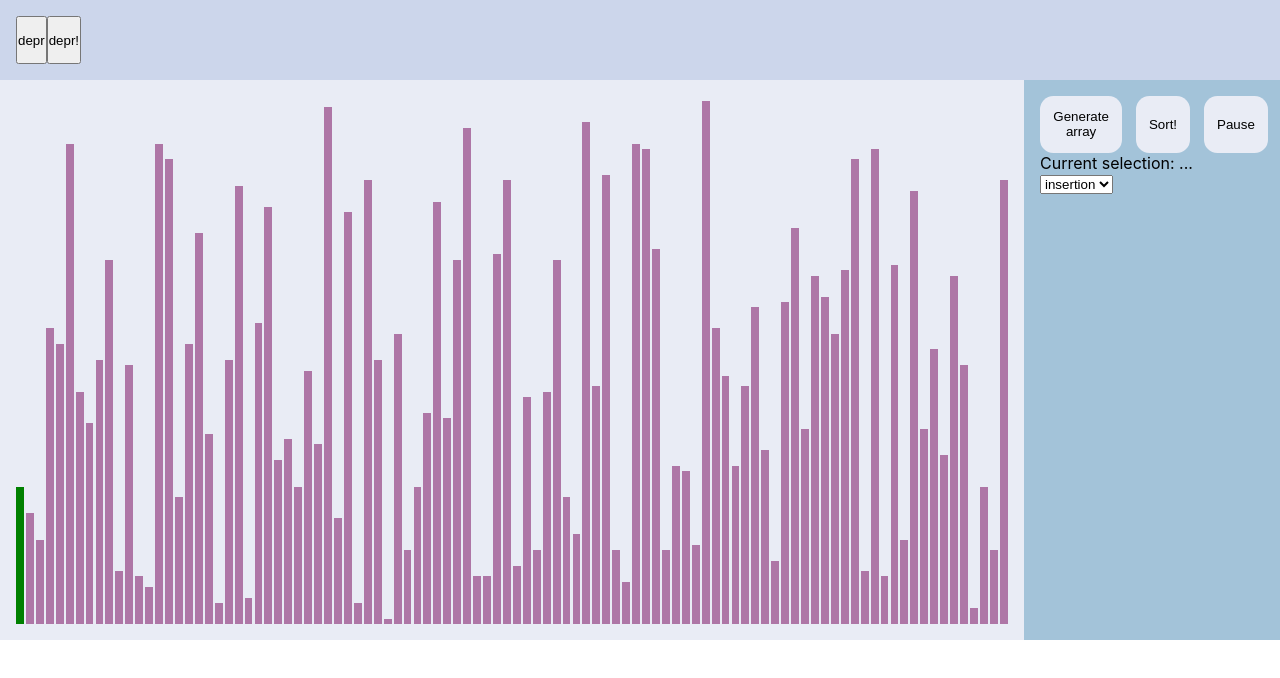
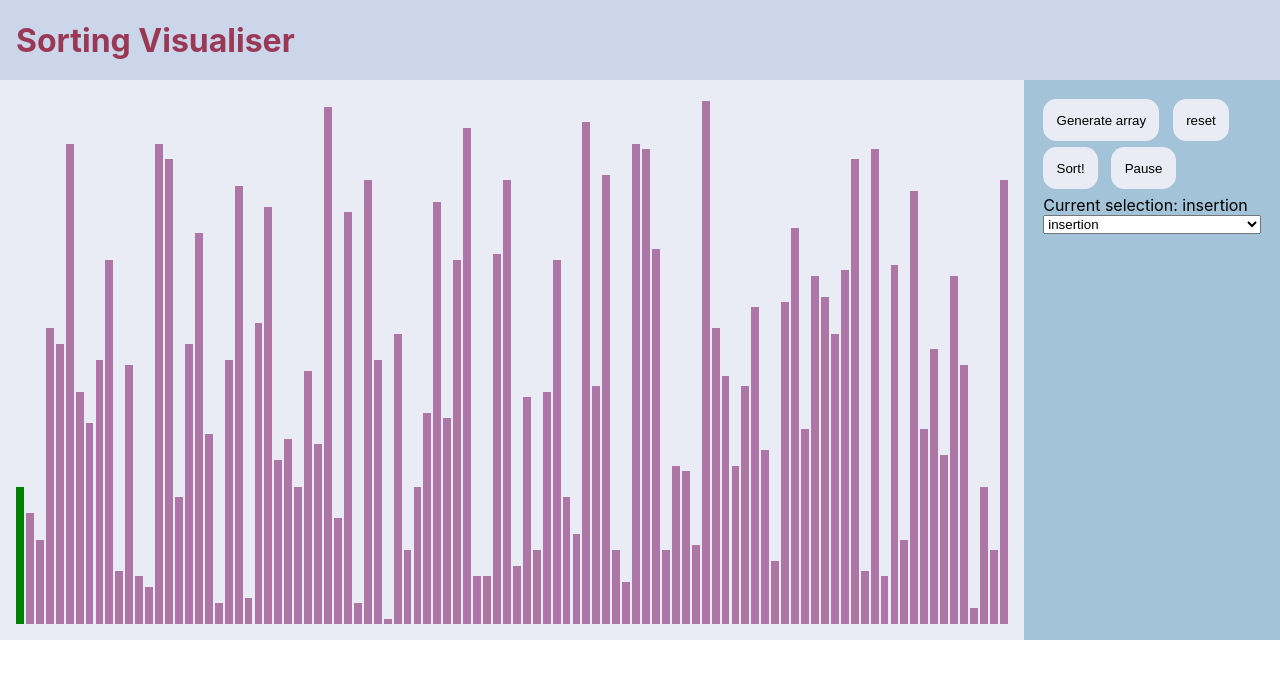
Before and after one commit to johanvandongen/visualiser, a React (Create React App) app: page / in a window 1280 px wide. Shown: the top 678 px of the page. Built offline with nearby package versions, Linux system fonts and the light colour scheme.

Commit message:
add reset function
added reset function and parameterized the generate array function. Also removed some commented code.

```diff
--- a/src/App.js
+++ b/src/App.js
@@ -19,13 +19,14 @@ function App() {
   const [alogrithm, setAlgorithm] = useState(ALG.INSERTION)
   const timerIdRef = useRef();
 
-  const generateArray = () => {
+  // Generate a new array
+  const generateArray = (arraySize) => {
 
     setArray((prev) => {
       clearInterval(prev.timer);
 
       let newArray = []
-      for (let i =0; i<100; i++) {
+      for (let i =0; i<arraySize; i++) {
         let randValue = randomValue(1,100);
         newArray.push( {id:uuidv4(), val: randValue} );
       }
@@ -33,6 +34,14 @@ function App() {
       return {...prev, initValues: newArray, values:newArray, step:0, timer:null}})
   }
 
+  const resetArray = () => {
+    setArray((prev) => {
+      clearInterval(prev.timer);
+      return {...prev, values:prev.initValues, step:0, timer:null}
+    })
+  }
+
+  // Sorts one step
   const runSortAnimation = () => {
 
     setArray((prev) => {
@@ -80,16 +89,15 @@ function App() {
     })
   }
 
+  // Clear timer and update the state
   const pauseVisualisation = () => {
     setArray((prev) => {
-      if (prev.timer === null) {
-        return {...prev}
-      }
-      clearInterval(prev.timer)
+      clearInterval(prev.timer) // Works even if prev.timer is null
       return {...prev, timer: null}
     })
   }
 
+  // Stop the timer and set the new alg
   const switchSortingAlgorithm = (event) => {
 
     setArray((prev) => {
@@ -103,7 +111,7 @@ function App() {
 
   // Generate array at beginning of component
   useEffect(() => {
-    generateArray()
+    generateArray(100)
   }, [])
 
   // Set new moves
@@ -148,7 +156,7 @@ function App() {
     <>
 
     <div style={topMenuStyle}>
-      <Menu generateArray={generateArray} sortArray={runSort}/>
+      <Menu/>
     </div>
 
     <div style={{display:"flex"}}>
@@ -158,7 +166,13 @@ function App() {
       </div>
 
       <div style={sideMenuStyle}>
-        <SideMenu generateArray={generateArray} sortArray={runSort} pause={pauseVisualisation} switchAlg={switchSortingAlgorithm}/>
+        <SideMenu
+        alg={alogrithm}
+        generateArray={generateArray}
+        sortArray={runSort}
+        reset = {resetArray}
+        pause={pauseVisualisation}
+        switchAlg={switchSortingAlgorithm}/>
       </div>
     </div>
 
--- a/src/Menu.js
+++ b/src/Menu.js
@@ -1,27 +1,21 @@
 import React from "react";
+import { COLORS } from "./colors"
 
-export default function Menu(props) {
-
-    function test() {
-        console.log("test")
-    }
+export default function Menu() {
 
     const menuStyle = {
         position: "relative",
         width:"100%",
         height: "100%",
         display: "flex",
-        justifyContent: "flex-start"
-
-    }
-    const buttonStyle = {
-
+        justifyContent: "flex-start",
+        alignItems: "center",
+        color: COLORS.color5,
     }
 
     return (
         <div style={menuStyle}>
-            <button style={buttonStyle} onClick={props.generateArray}>depr</button>
-            <button onClick={props.sortArray}> depr! </button>
+            <h1>Sorting Visualiser</h1>
         </div>
     )
 }
--- a/src/SideMenu.js
+++ b/src/SideMenu.js
@@ -1,33 +1,42 @@
 import React from "react";
+import { useState } from "react";
 import './index.css'
 import {ALG} from './App';
 
 export default function SideMenu(props) {
-    const menuStyle = {
+    // const [speed, setSpeed] = useState(100)
+
+    const rowStyle = {
         position: "relative",
         width:"100%",
         display: "flex",
-        justifyContent: "flex-start"
+        justifyContent: "flex-start",
+        padding: "0.2rem",
+    }
 
+    const columnStyle = {
+        position: "relative",
+        width:"100%",
+        display: "flex",
+        justifyContent: "flex-start",
+        flexDirection: 'column',
+        padding: "0.2rem",
     }
-    // const buttonStyle = {
-    //     backgroundColor: isHovering ? 'white' : 'black',
-    //     borderRadius: '1em',
-    //     padding: '1em',
-    //     border: 'none',
-    //     marginRight: '1em',
-    // }
 
     return (
         <>
-            <div style={menuStyle}>
-                <button className='button' onClick={props.generateArray}>Generate array</button>
+            <div style={rowStyle}>
+                <button className='button' onClick={() => props.generateArray(50)}>Generate array</button>
+                <button className="button" onClick={props.reset}>reset</button>
+            </div>
+
+            <div style={rowStyle}>
                 <button className="button" onClick={props.sortArray}>Sort!</button>
                 <button className="button" onClick={props.pause}>Pause</button>
             </div>
 
-            <div>
-                <p>Current selection: ...</p>
+            <div style={columnStyle}>
+                <p>Current selection: {props.alg}</p>
                 <select onChange={props.switchAlg}>
                     <option value={ALG.INSERTION}>{ALG.INSERTION}</option>
                     <option value={ALG.BUBBLE}>{ALG.BUBBLE}</option>
--- a/src/Visualisation.js
+++ b/src/Visualisation.js
@@ -4,28 +4,6 @@ import { arraysAreEqual, randomValue } from "./helpers";
 import './index.css'
 
 export default function Visualisation({array}) {
-
-    // const insertionSort = (array) => {
-    //     let moves = [];
-    //     for (let i=0; i < (array.length-1); i++) {
-    //         for (let j=i; j >= 0; j--){
-
-
-    //             if (array[j]<array[j+1]) {
-    //                 break;
-    //             }
-
-    //             moves.push({indices: [j,j+1], type: "COMPARE"})
-    //             if (array[j]>array[j+1]) {
-    //                 let temp = array[j]
-    //                 array[j] = array[j+1]
-    //                 array[j+1] = temp
-    //                 moves.push({indices: [j,j+1], type: "SWAP"})
-    //             }
-    //         }
-    //     }
-    //     return array;
-    // }
 
     const testAlgorithm = (algorithm) => {
         let numberOfTests = 1000;
@@ -80,17 +58,11 @@ export default function Visualisation({array}) {
         width:"1%"
     }
 
+    const width = 100 / array.values.length - 0.2;
 
     return (
         <>
         <div style={containerStyle}>
-            {/* {array.map((bar, index) => {
-                let color = COLORS.color4;
-                let className = "niks";
-                if (index==5) {
-                    className = "swap";
-                }
-            return <div id={bar.id} className={className} key={bar.id} style={{height: bar.val+"%", position: 'absolute', bottom:'10px', left:'0px', width:"5px", transform: "translateX("+ index*10+ "px)",transition: 'transform 1s'}}></div>;})} */}
             {array.values.map((bar, index) => {
                 let color = COLORS.color4;
                 let className = "niks";
@@ -103,7 +75,7 @@ export default function Visualisation({array}) {
             return <div id={bar.id} className={className} key={bar.id} style={{
                 height:bar.val+"%",
                 backgroundColor:color,
-                width:"0.8%"}}>
+                width:width+'%'}}>
                 </div>;
             })}
         </div>
--- a/src/index.css
+++ b/src/index.css
@@ -22,7 +22,6 @@ code {
 }
 
 .niks {
-  /* background-color: aqua; */
   animation: 2s fade-in;
 }
 .swap {
```
